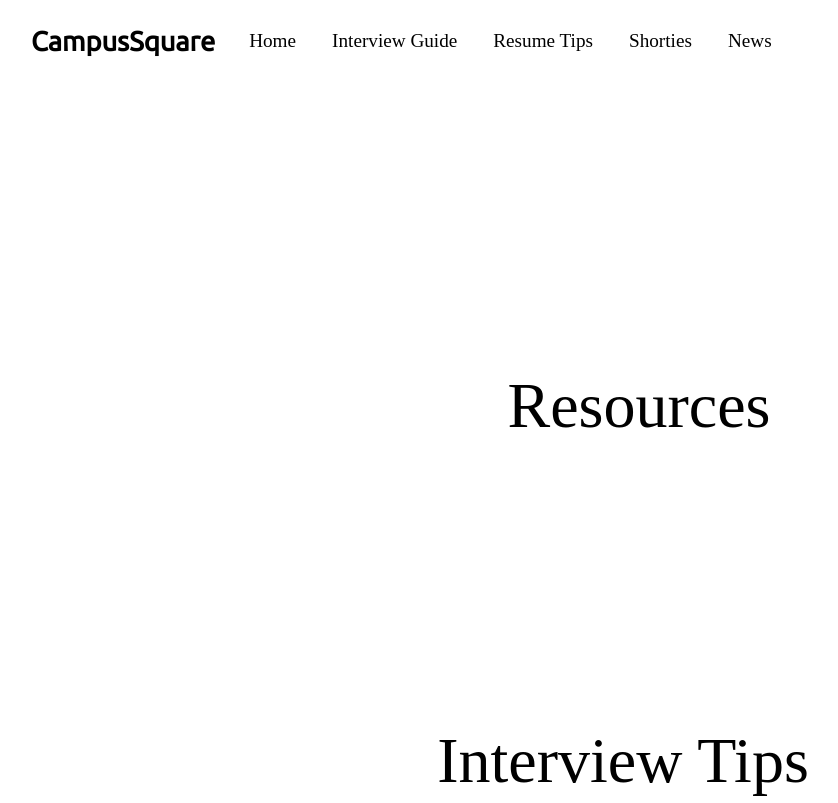
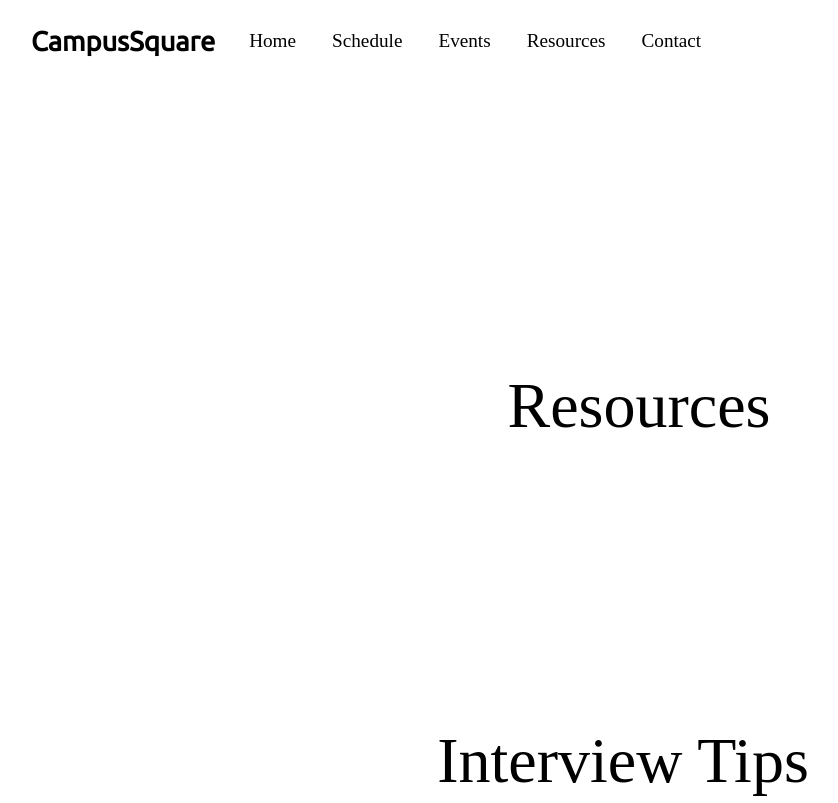
Before and after one commit to Donno-p3r/campussquare-1, a plain HTML site: page training.html in a window 1280 px wide. Shown: the top 803 px of the page, without its empty margins (17-855 px from the left). Drawn offline with nearby package versions, Linux system fonts and the light colour scheme.

Commit message:
Update training.html
Changed navbar

```diff
--- a/training.html
+++ b/training.html
@@ -33,16 +33,16 @@
               <a class="nav-link active" href="index.html">Home</a>
             </li>
             <li class="nav-item">
-              <a class="nav-link" href="#interview">Interview Guide</a>
+              <a class="nav-link" href="#interview">Schedule</a>
             </li>
             <li class="nav-item">
-              <a class="nav-link" href="#resume">Resume Tips</a>
+              <a class="nav-link" href="#resume">Events</a>
             </li>
             <li class="nav-item">
-              <a class="nav-link" href="#">Shorties</a>
+              <a class="nav-link" href="#">Resources</a>
             </li>
             <li class="nav-item">
-              <a class="nav-link" href="news.html">News</a>
+              <a class="nav-link" href="news.html">Contact</a>
             </li>
           </ul>
         </div>
```
